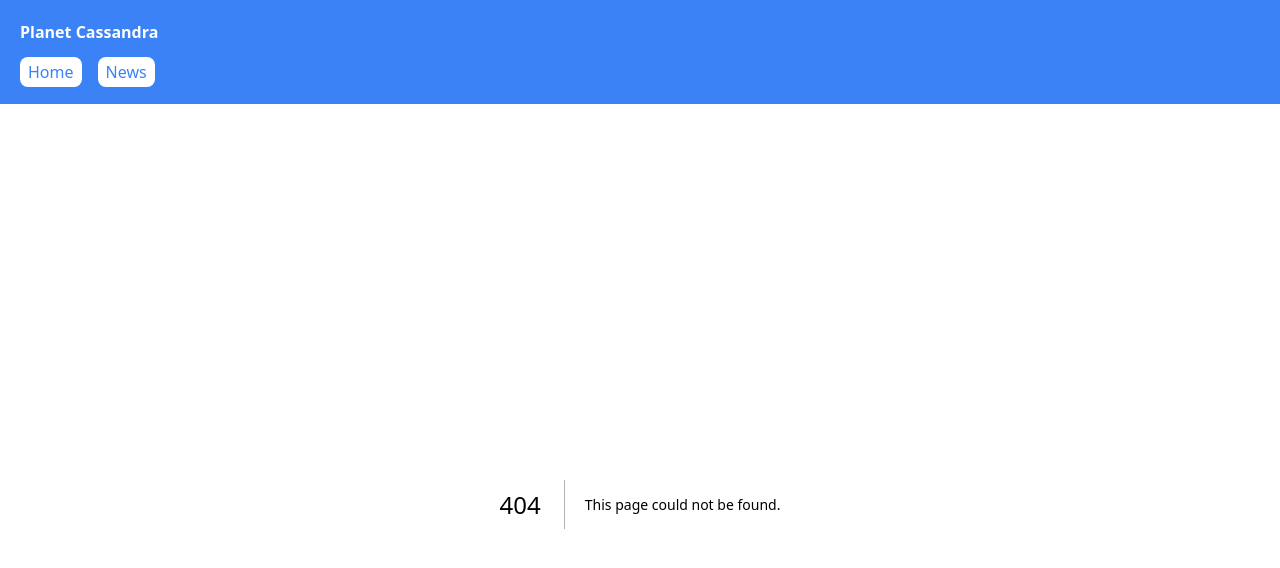
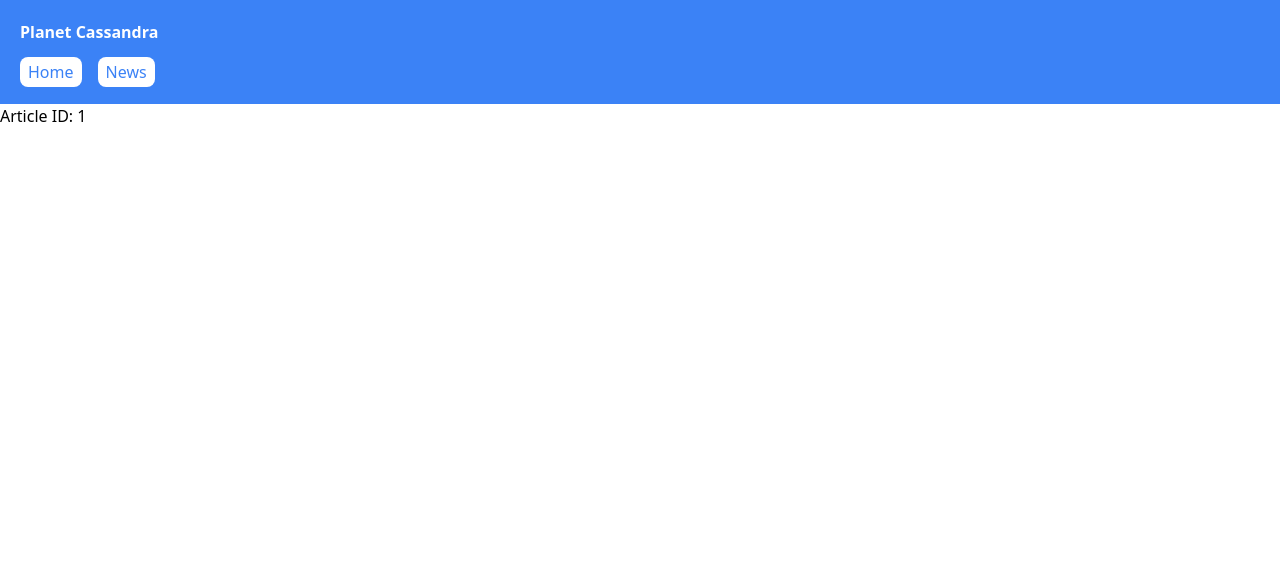
Before and after one commit to Anant-Macedonia/NextJS13, a Next.js app: page /news/1 in a window 1280 px wide. Before the commit this address had no page. Shown: the top 568 px of the page. Built offline with nearby package versions, Linux system fonts and the light colour scheme.

Commit message:
Individual Articles

```diff
--- a/app/news/News.tsx
+++ b/app/news/News.tsx
@@ -25,7 +25,7 @@ async function NewsList() {
             {
                 news.map((leaf) => (
                     <p key={leaf.id}>
-                        {leaf.id}
+                        <Link href={`/news/${leaf.id}`}>Article: {leaf.id}</Link>
                     </p>
                 ))
             }
--- /dev/null
+++ b/app/news/[articleId]/page.tsx
@@ -0,0 +1,18 @@
+import React from 'react'
+type PageProps = {
+    params: {
+        articleId : string;
+    }
+}
+
+function ArticlePage({params:{articleId}}: PageProps){
+    //How to get the title
+    return(
+        <div >
+           Article ID: {articleId}
+        </div>
+    )
+
+}
+
+export default ArticlePage
```
